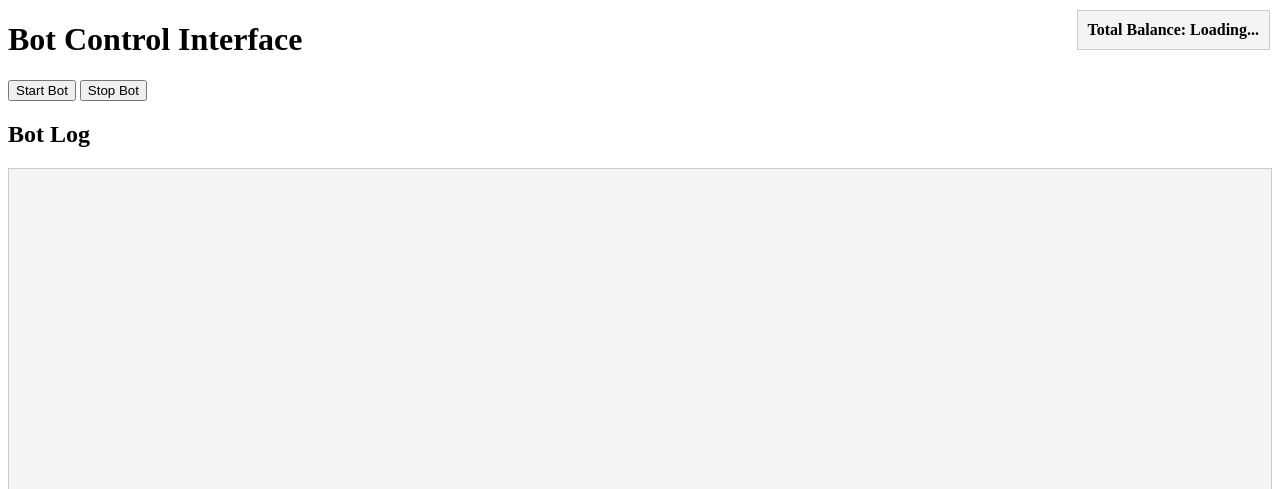
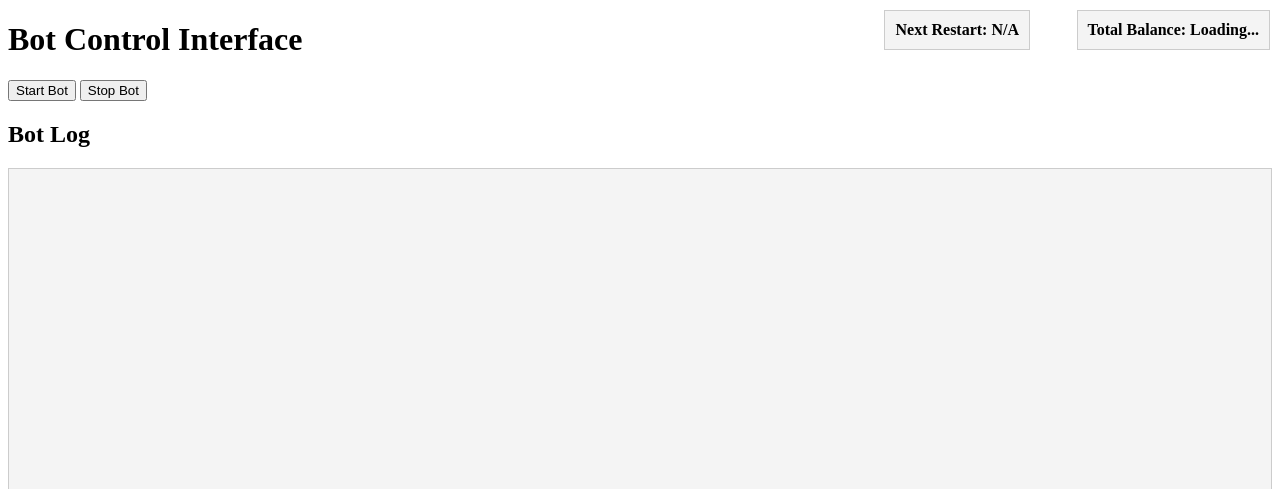
Before and after one commit to luzofex/blumtod, a Flask app: page / in a window 1280 px wide. Shown: the top 489 px of the page. Run offline with Flask 3, Linux system fonts and the light colour scheme.

Commit message:
show next restart time

```diff
--- a/app.py
+++ b/app.py
@@ -57,7 +57,15 @@ app.bot_instance = None
 def index():
     logger.info("Accessing the index page.")
     trim_log_file()  # Trim the log file every time the index page is accessed
-    return render_template('index.html')
+
+    next_restart_time = app.bot_instance.get_next_restart_time() if app.bot_instance else "N/A"
+
+    return render_template('index.html', next_restart_time=next_restart_time)
+
+@app.route('/next_restart')
+def next_restart():
+    next_restart_time = app.bot_instance.get_next_restart_time() if app.bot_instance else "N/A"
+    return jsonify({'next_restart_time': next_restart_time})
 
 @app.route('/start_bot', methods=['POST'])
 def start_bot():
--- a/bot.py
+++ b/bot.py
@@ -422,6 +422,12 @@ class BlumTod:
         self.log(f"{hijau}Total balance for all accounts: {putih}{total_balance}")
         return total_balance
 
+    def get_next_restart_time(self):
+        """Menghitung waktu restart berikutnya berdasarkan first_account_time dan interval restart."""
+        remaining_delay = calculate_remaining_delay(self.first_account_time, 8, 10)
+        if remaining_delay > 0:
+            return (datetime.now(WIB) + timedelta(seconds=remaining_delay)).strftime("%Y-%m-%d %H:%M:%S %Z%z")
+        return None
 
     def load_config(self):
         config = json.loads(open("config.json", "r", encoding="utf-8").read())
--- a/templates/index.html
+++ b/templates/index.html
@@ -14,6 +14,16 @@
             border: 1px solid #ccc;
             font-weight: bold;
         }
+
+        #next-restart {
+            position: fixed;
+            top: 10px;
+            right: 250px; /* Adjust the position to be left of total-balance */
+            background-color: #f4f4f4;
+            padding: 10px;
+            border: 1px solid #ccc;
+            font-weight: bold;
+        }
     </style>
 </head>
 <body>
@@ -23,6 +33,7 @@
     <div id="status"></div>
 
     <div id="total-balance">Total Balance: Loading...</div>
+    <div id="next-restart">Next Restart: Loading...</div>
 
     <h2>Bot Log</h2>
     <pre id="bot-log" style="background-color: #f4f4f4; padding: 10px; border: 1px solid #ccc; height: 300px; overflow-y: scroll;"></pre>
@@ -78,9 +89,19 @@
                 });
         }
 
+        function fetchNextRestart() {
+            fetch('/next_restart')
+                .then(response => response.json())
+                .then(data => {
+                    document.getElementById('next-restart').innerText = `Next Restart: ${data.next_restart_time ? data.next_restart_time : 'N/A'}`;
+                });
+        }
+
         setInterval(getStatus, 5000);  // Perbarui status bot setiap 5 detik
         setInterval(fetchLogs, 3000);  // Perbarui semua log setiap 3 detik
         setInterval(fetchTotalBalance, 5000);  // Perbarui total balance setiap 5 detik
+        setInterval(fetchNextRestart, 5000);  // Perbarui next restart setiap 5 detik
+        fetchNextRestart();  // Perbarui waktu restart ketika halaman dimuat
     </script>
 </body>
 </html>
```
